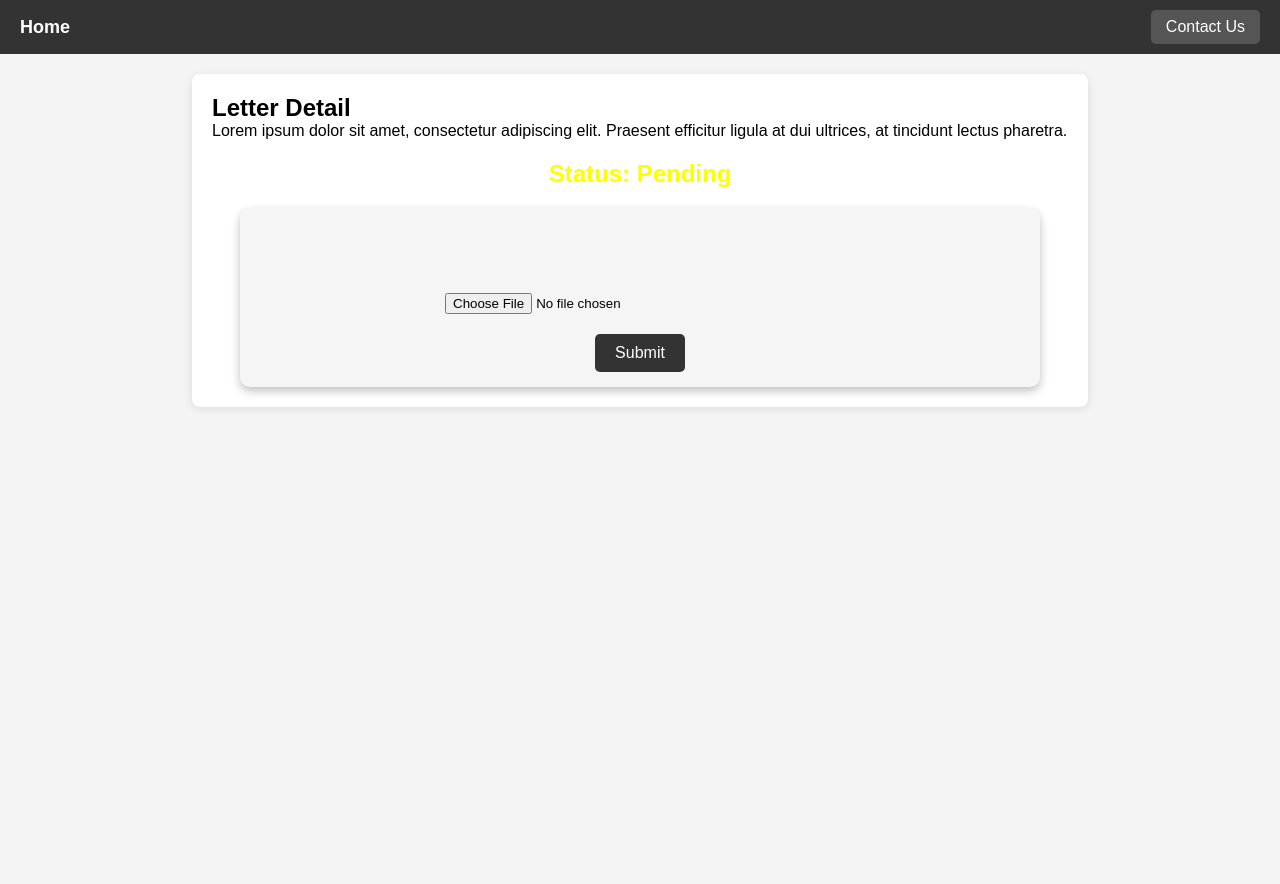
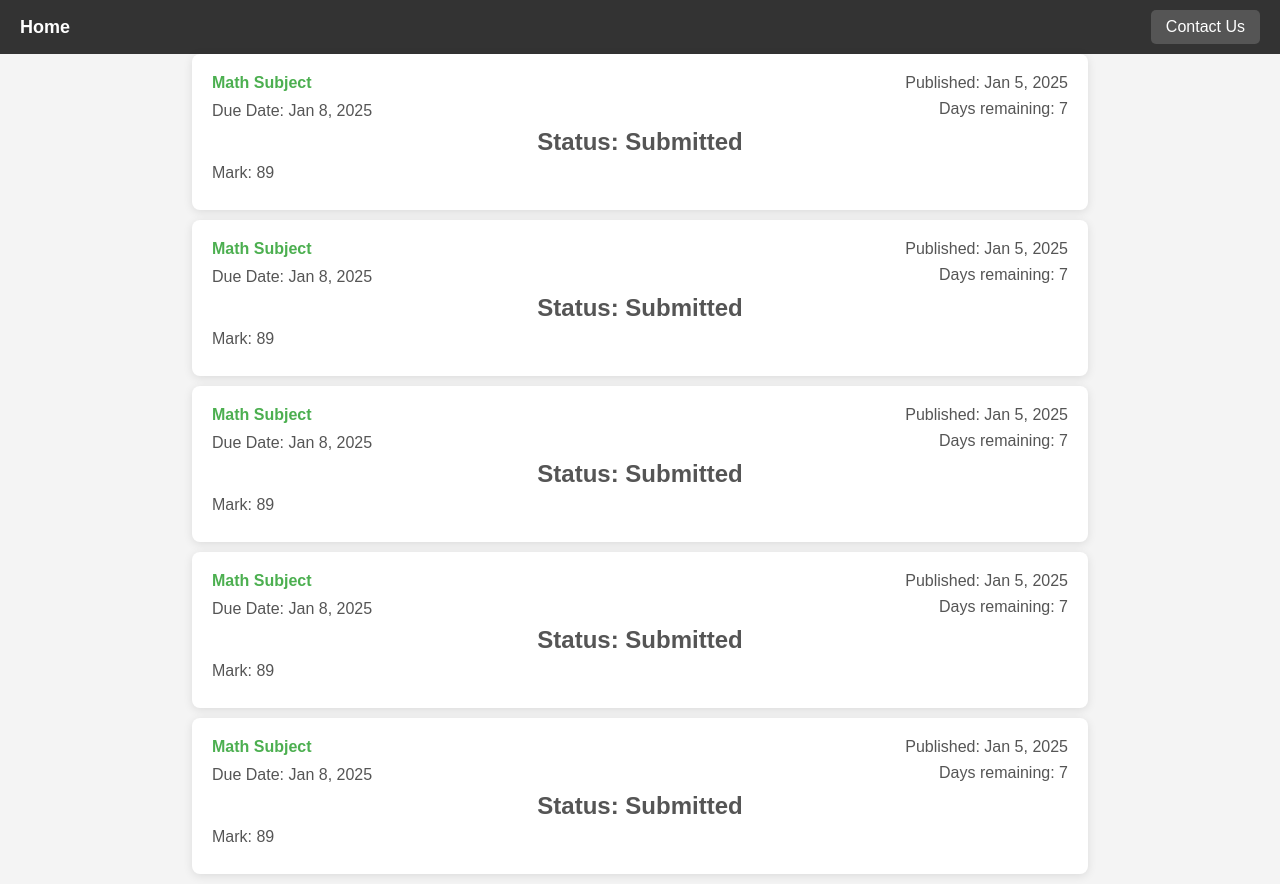
Before and after one commit to NobelTheCoder/homework, a React (Vite) app in the folder web/: page / in a window 1280 px wide. Before the commit the page ends 800 px from the top, so only its background shows below. Built offline with nearby package versions, Linux system fonts and the light colour scheme.

Commit message:
fixed routing

```diff
--- a/web/src/App.jsx
+++ b/web/src/App.jsx
@@ -2,9 +2,10 @@ import { useState } from 'react';
 import axios from 'axios';
 import './App.css';
 import NavBar from './components/nav';
-
+import { Navigate, useNavigate } from 'react-router-dom';
 
 function App() {
+  const navigate = useNavigate(); // Move the hook inside the component
   const [selectedFile, setSelectedFile] = useState(null);
   const [uploadStatus, setUploadStatus] = useState(""); // For displaying upload status
 
--- a/web/src/components/Card.jsx
+++ b/web/src/components/Card.jsx
@@ -1,11 +1,12 @@
 import React from "react";
 import NavBar from "./nav.jsx";
 import "./Card.css";
-
+import { Navigate, useNavigate } from 'react-router-dom';
 
 const Card = () => {
+  const navigate = useNavigate(); // Move the hook inside the component
   const handleButtonClick = () => {
-    alert("Hi");
+    navigate('/dt'); // Navigate to the /app route
   };
 
   return (
--- a/web/src/main.jsx
+++ b/web/src/main.jsx
@@ -12,7 +12,7 @@ createRoot(document.getElementById('root')).render(
 
       <Routes>
         {/* Home page as "/" */}
-        <Route path="/" element={<Detail />} />
+        <Route path="/" element={<Home />} />
 
         {/* App page as "/app" */}
 
--- a/web/src/pages/Home.jsx
+++ b/web/src/pages/Home.jsx
@@ -1,9 +1,9 @@
 import Card from '../components/Card'
 import NavBar from '../components/nav'
 import './Home.css'
+import { Navigate, useNavigate } from 'react-router-dom';
 function Home(){
-
-
+    const navigate = useNavigate(); // Move the hook inside the component
 
 
     return(
```
